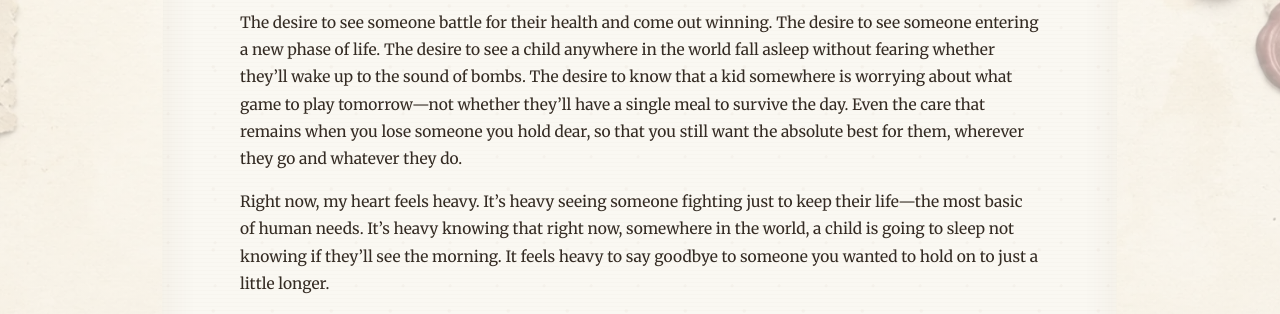
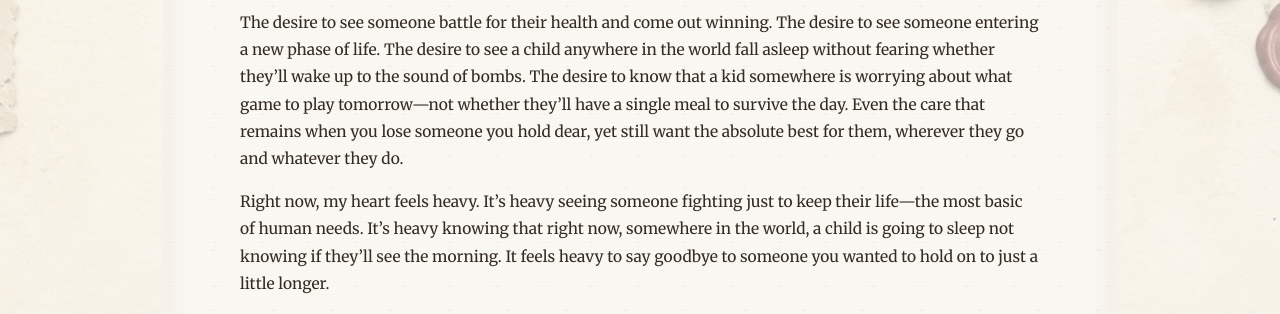
Before and after one commit to trmanish/trmanish.github.io, a Jekyll site: the page built from _posts/2026-04-13-love-is-the-only-prosperity.md, in a window 1280 px wide and 900 px high, scrolled down 2075 px. Shown: the part 247-561 px from the top of the window. Built offline with Jekyll 4.4.1, drawn with Linux system fonts in a browser that asks for light colours.

Commit message:
Restore 'yet still' in the litany's last line

```diff
--- a/_posts/2026-04-13-love-is-the-only-prosperity.md
+++ b/_posts/2026-04-13-love-is-the-only-prosperity.md
@@ -53,7 +53,7 @@
 
 *A care for the life around you that asks for nothing back.*
 
-The desire to see someone battle for their health and come out winning. The desire to see someone entering a new phase of life. The desire to see a child anywhere in the world fall asleep without fearing whether they’ll wake up to the sound of bombs. The desire to know that a kid somewhere is worrying about what game to play tomorrow—not whether they’ll have a single meal to survive the day. Even the care that remains when you lose someone you hold dear, so that you still want the absolute best for them, wherever they go and whatever they do.
+The desire to see someone battle for their health and come out winning. The desire to see someone entering a new phase of life. The desire to see a child anywhere in the world fall asleep without fearing whether they’ll wake up to the sound of bombs. The desire to know that a kid somewhere is worrying about what game to play tomorrow—not whether they’ll have a single meal to survive the day. Even the care that remains when you lose someone you hold dear, yet still want the absolute best for them, wherever they go and whatever they do.
 
 Right now, my heart feels heavy. It's heavy seeing someone fighting just to keep their life—the most basic of human needs. It's heavy knowing that right now, somewhere in the world, a child is going to sleep not knowing if they'll see the morning. It feels heavy to say goodbye to someone you wanted to hold on to just a little longer.
 
```
